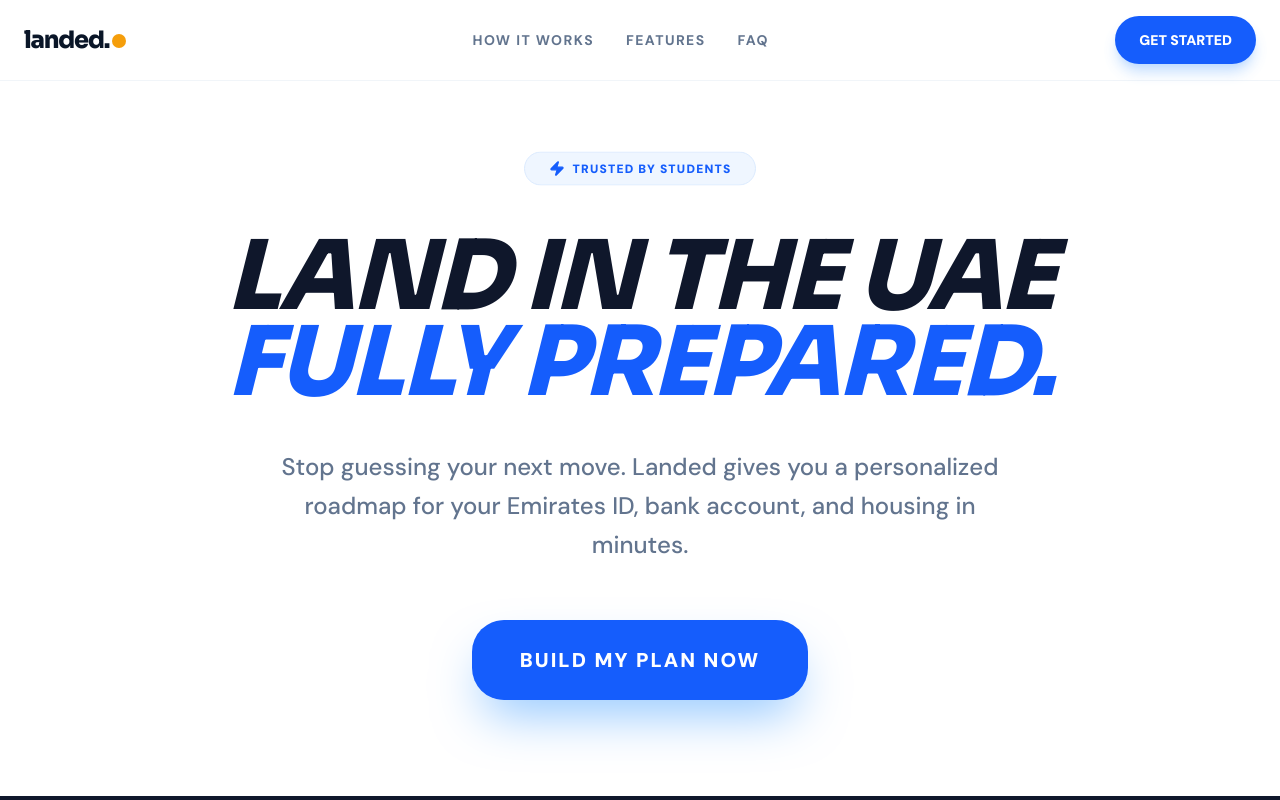
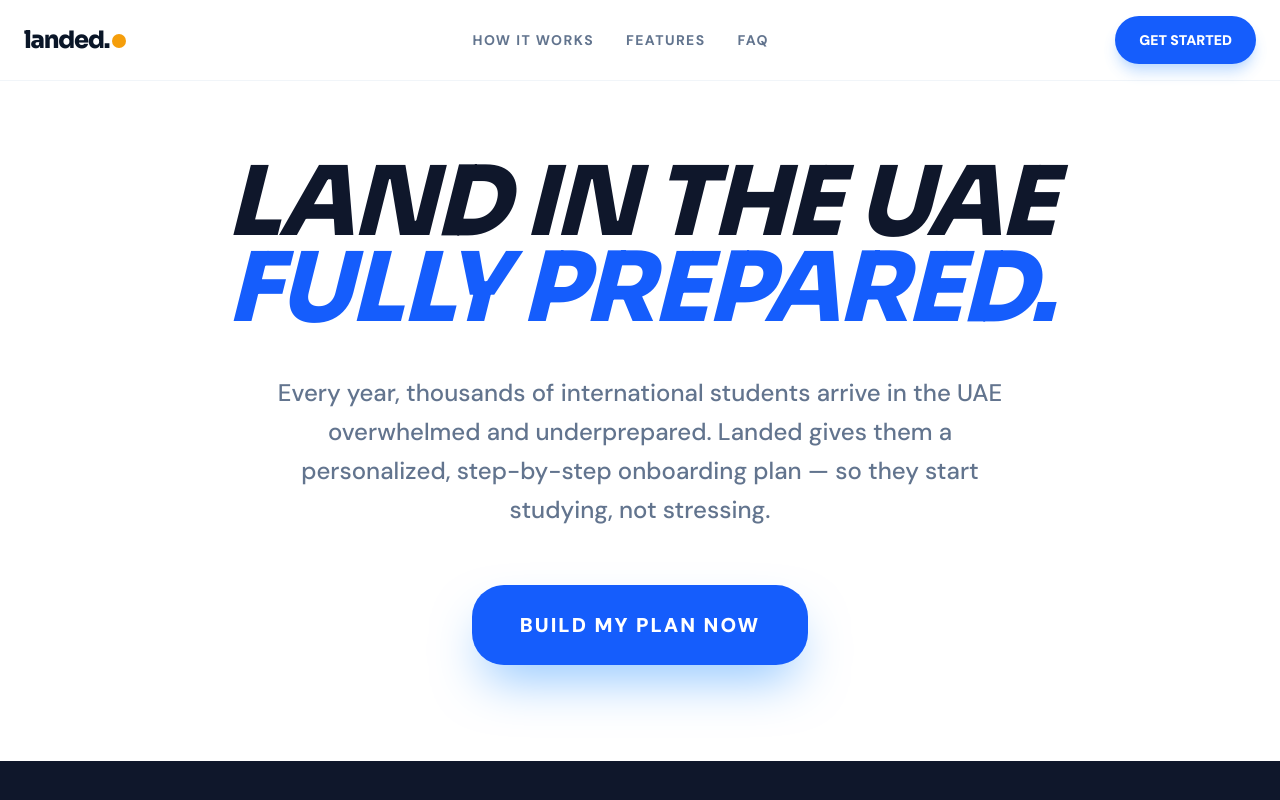
Before and after one commit to sBnio/LANDED-V2, a React (Vite) app: page / in a window 1280 px wide. Shown: the top 800 px of the page. Built offline with nearby package versions, Linux system fonts and the light colour scheme.

Commit message:
Deleted misleading text and changed another one to more suitable

```diff
--- a/src/pages/Landing.tsx
+++ b/src/pages/Landing.tsx
@@ -46,14 +46,11 @@
       <section className="pt-40 pb-24 px-6 relative overflow-hidden">
         <div className="absolute top-0 left-1/2 -translate-x-1/2 w-[1200px] h-[600px] bg-blue-50/50 rounded-full blur-[120px] -z-10" />
         <div className="max-w-7xl mx-auto text-center space-y-10">
-          <div className="inline-flex items-center gap-2 px-6 py-2 rounded-full bg-blue-50 text-blue-600 font-black text-xs uppercase tracking-widest border border-blue-100 animate-bounce">
-            <Zap className="w-4 h-4 fill-blue-600" /> Trusted by students
-          </div>
           <h1 className="text-5xl md:text-8xl font-black tracking-tight leading-[0.9] text-slate-900 max-w-5xl mx-auto uppercase italic">
             LAND IN THE UAE <br /> <span className="text-blue-600">FULLY PREPARED.</span>
           </h1>
           <p className="text-xl md:text-2xl text-slate-500 max-w-3xl mx-auto font-medium leading-relaxed">
-            Stop guessing your next move. Landed gives you a personalized roadmap for your Emirates ID, bank account, and housing in minutes.
+            Every year, thousands of international students arrive in the UAE overwhelmed and underprepared. Landed gives them a personalized, step-by-step onboarding plan — so they start studying, not stressing.
           </p>
           <div className="flex justify-center pt-4">
              <Button asChild size="lg" className="h-20 px-12 text-xl font-black rounded-[32px] bg-blue-600 hover:bg-blue-700 text-white shadow-2xl shadow-blue-300 transition-all hover:scale-105 uppercase tracking-widest">
```
